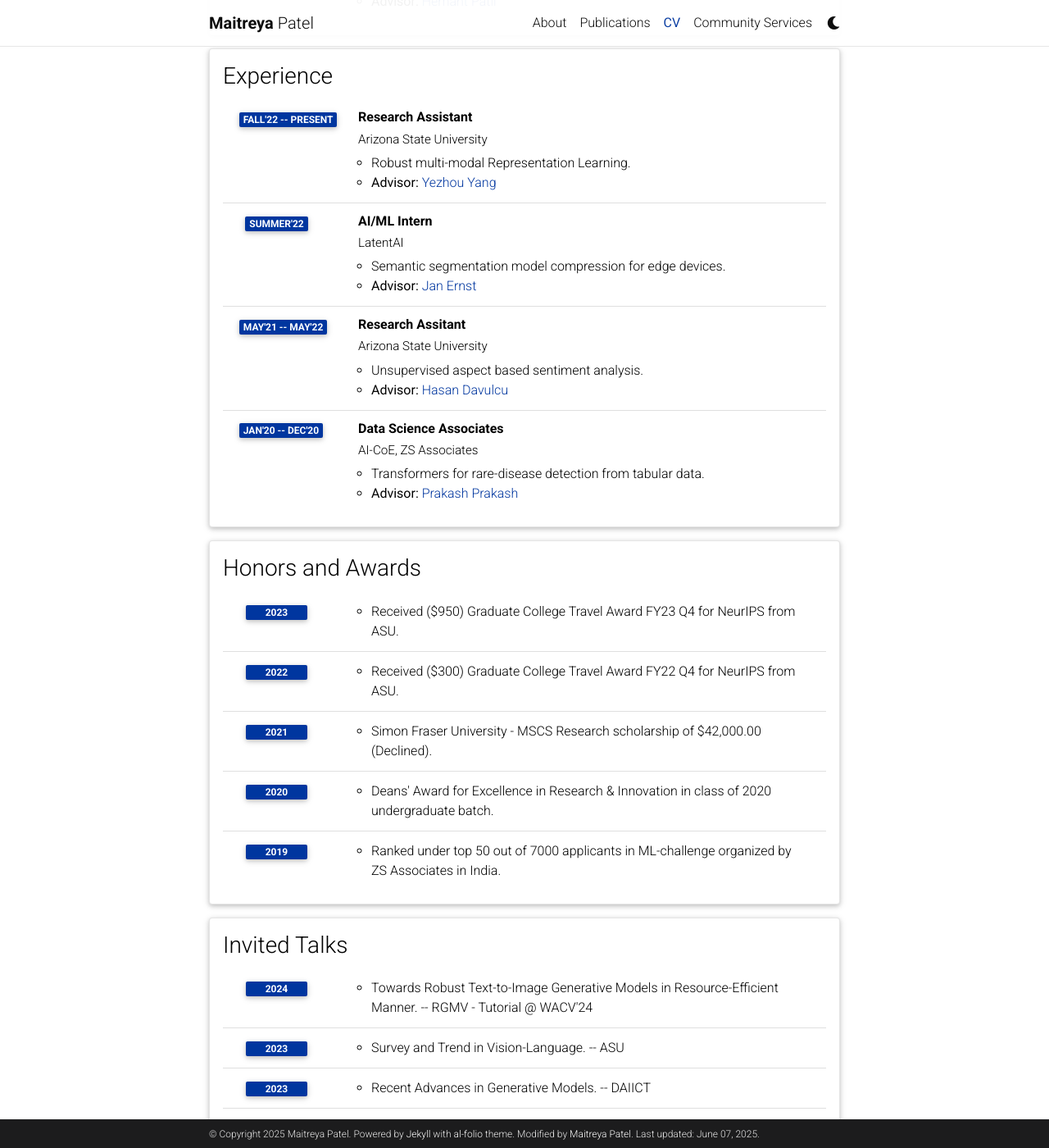
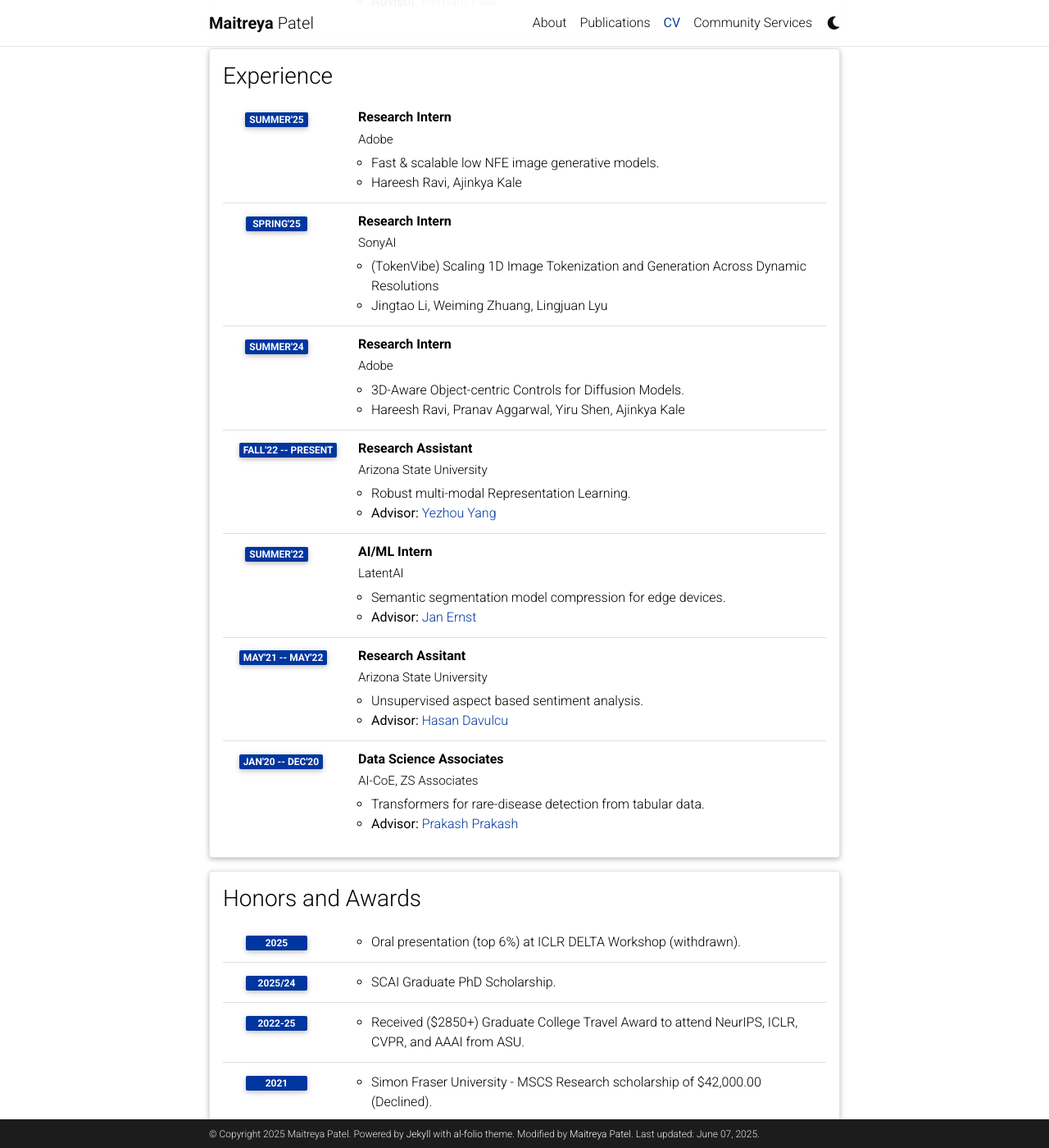
Before and after one commit to Maitreyapatel/maitreyapatel.github.io, a Jekyll site: the page built from _pages/cv.md, in a window 1280 px wide and 1400 px high, scrolled down 551 px. Shown: the whole window at 82% size. Built offline with Jekyll 4.4.1, drawn with Linux system fonts in a browser that asks for light colours; full-size pictures stand in for the smaller copies a plugin makes; comment, search, counter and statistics services are not loaded; a style sheet for code colours, icons or effects is not loaded; some of the changed text lies outside the part shown.

Commit message:
cv updated

```diff
--- a/_bibliography/papers.bib
+++ b/_bibliography/papers.bib
@@ -6,7 +6,7 @@
   author      = {Pathiraja *, Bimsara and Patel *, Maitreya and Singh, Shivam and Yang, Yezhou and Baral, Chitta},
   abstract    = {Diffusion models (DMs) excel in photorealism, image editing, and solving inverse problems, aided by classifier-free guidance and image inversion techniques. However, rectified flow models (RFMs) remain underexplored for these tasks. Existing DM-based methods often require additional training, lack generalization to pretrained latent models, underperform, and demand significant computational resources due to extensive backpropagation through ODE solvers and inversion processes. In this work, we first develop a theoretical and empirical understanding of the vector field dynamics of RFMs in efficiently guiding the denoising trajectory. Our findings reveal that we can navigate the vector field in a deterministic and gradient-free manner.  Utilizing this property, we propose FlowChef, which leverages the vector field to steer the denoising trajectory for controlled image generation tasks, facilitated by gradient skipping.   FlowChef is a unified framework for controlled image generation that, for the first time, simultaneously addresses classifier guidance, linear inverse problems, and image editing without the need for extra training, inversion, or intensive backpropagation. Finally, we perform extensive evaluations and show that FlowChef significantly outperforms baselines in terms of performance, memory, and time requirements, achieving new state-of-the-art results. },
   booktitle   = {ArXiv},
-  year        = {2024},
+  year        = {2025},
   pdf         = {https://arxiv.org/abs/2506.03448},
   url         = {https://refedit.vercel.app/},
   website     = {https://refedit.vercel.app/},
--- a/_data/cv.yml
+++ b/_data/cv.yml
@@ -31,6 +31,24 @@
 - title: Experience
   type: time_table
   contents:
+    - title: Research Intern
+      institution: Adobe
+      year: Summer'25
+      description:
+        - Fast & scalable low NFE image generative models.
+        - Hareesh Ravi, Ajinkya Kale
+    - title: Research Intern
+      institution: SonyAI
+      year: Spring'25
+      description:
+        - (TokenVibe) Scaling 1D Image Tokenization and Generation Across Dynamic Resolutions
+        - Jingtao Li, Weiming Zhuang, Lingjuan Lyu
+    - title: Research Intern
+      institution: Adobe
+      year: Summer'24
+      description:
+        - 3D-Aware Object-centric Controls for Diffusion Models.
+        - Hareesh Ravi, Pranav Aggarwal, Yiru Shen, Ajinkya Kale
     - title: Research Assistant
       institution: Arizona State University
       year: Fall'22 -- Present
@@ -71,12 +89,15 @@
 - title: Honors and Awards
   type: time_table
   contents:
-    - year: 2023
+    - year: 2025
       items:
-        - Received ($950) Graduate College Travel Award FY23 Q4 for NeurIPS from ASU.
-    - year: 2022
+        - Oral presentation (top 6%) at ICLR DELTA Workshop (withdrawn).
+    - year: 2025/24
       items:
-        - Received ($300) Graduate College Travel Award FY22 Q4 for NeurIPS from ASU.
+        - SCAI Graduate PhD Scholarship.
+    - year: 2022-25
+      items:
+        - Received ($2850+) Graduate College Travel Award to attend NeurIPS, ICLR, CVPR, and AAAI from ASU.
     - year: 2021
       items:
         - Simon Fraser University - MSCS Research scholarship of $42,000.00 (Declined).
@@ -90,6 +111,9 @@
 - title: Invited Talks
   type: time_table
   contents:
+    - year: 2024
+      items:
+        - The role of representation learning in the era of large generative models. -- Seminar on Frontier Topics in GenAI
     - year: 2024
       items:
         - Towards Robust Text-to-Image Generative Models in Resource-Efficient Manner. -- RGMV - Tutorial @ WACV'24
```
Also changed, not shown: _news/announcement_26.md (+1 -1 lines), _news/announcement_27.md (+1 -1 lines), _pages/about.md (+1 -3 lines), _pages/cv.md (+1 -1 lines), 1 other file.
